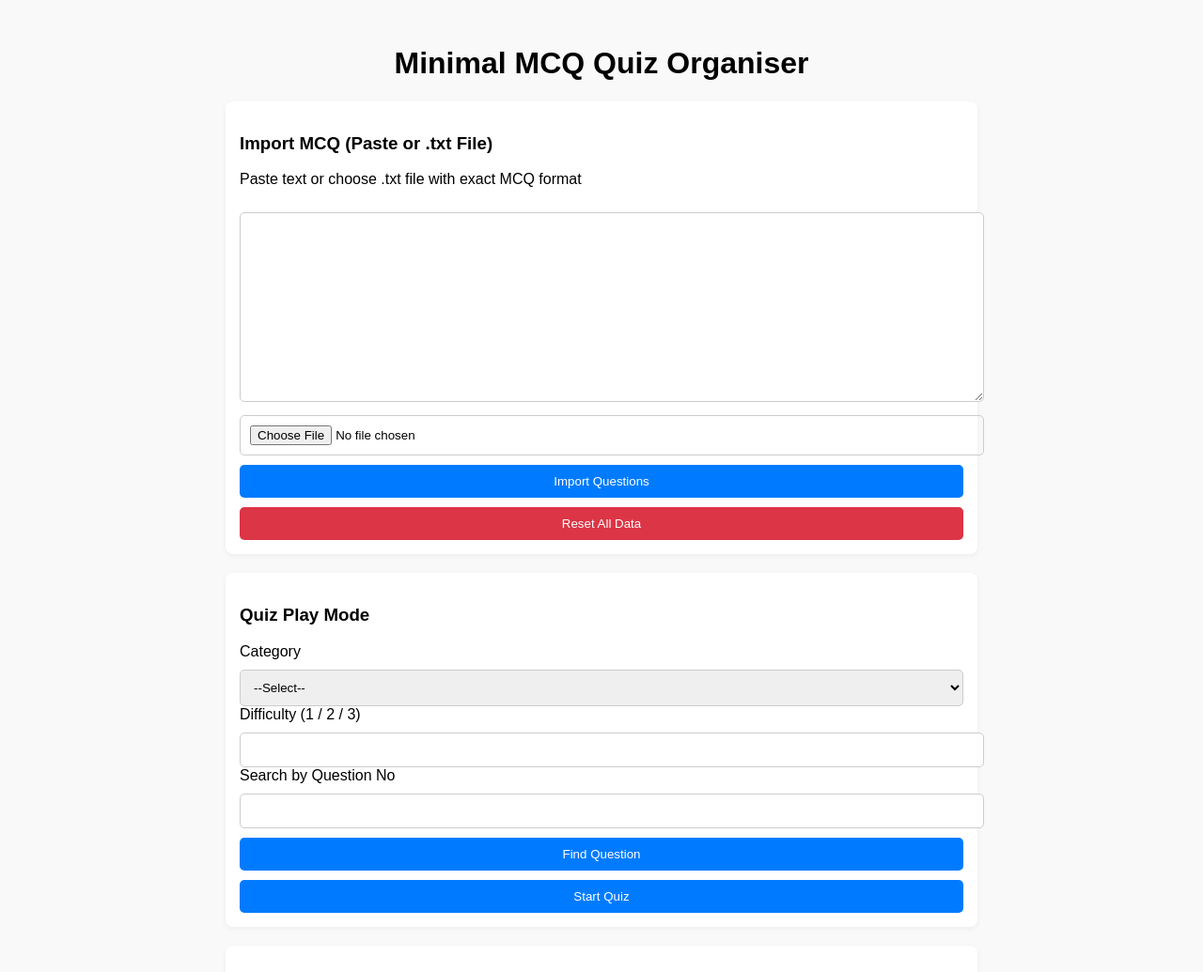
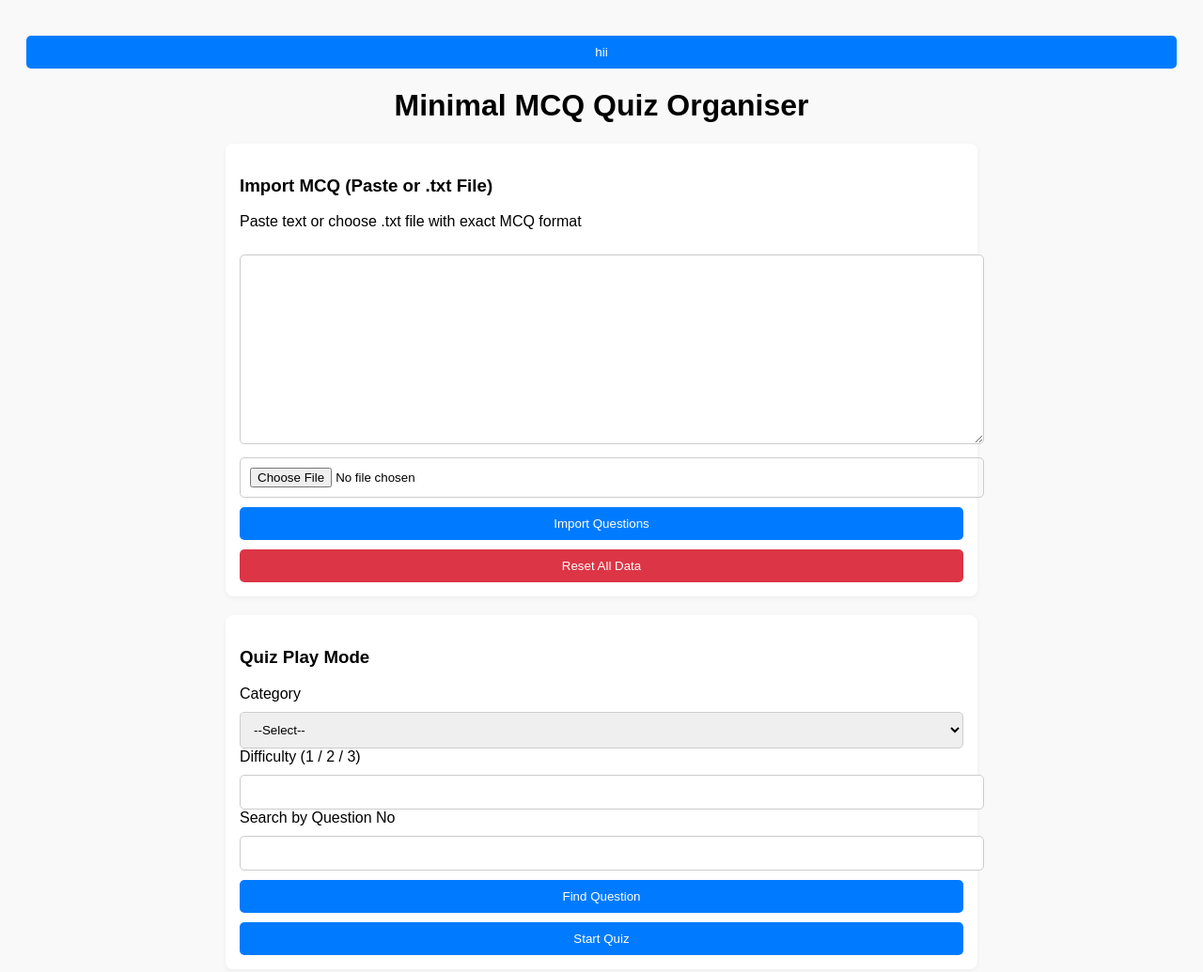
Before and after one commit to yash6547/ultimate-quiz-app-by-yash-, a plain HTML site: page index.html in a window 1280 px wide. Shown: the top 1035 px of the page at 94% size. Drawn offline with Linux system fonts and the light colour scheme.

Commit message:
Update index.html

```diff
--- a/index.html
+++ b/index.html
@@ -8,7 +8,7 @@
 <link rel="stylesheet" href="style.css">
 </head>
 <body>
-
+<button>hii</button>
 <div class="container">
 <h1>Minimal MCQ Quiz Organiser</h1>
 
```
